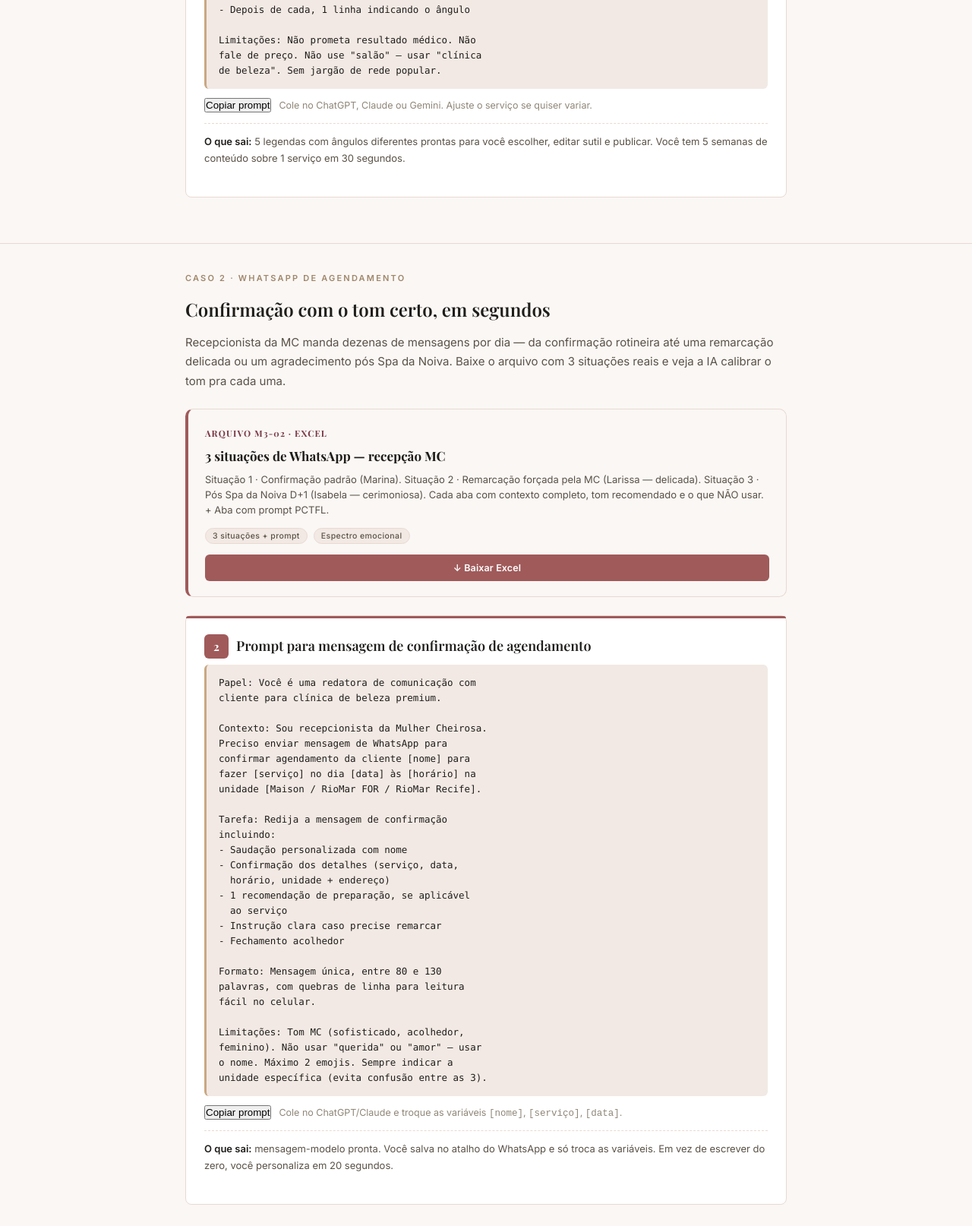
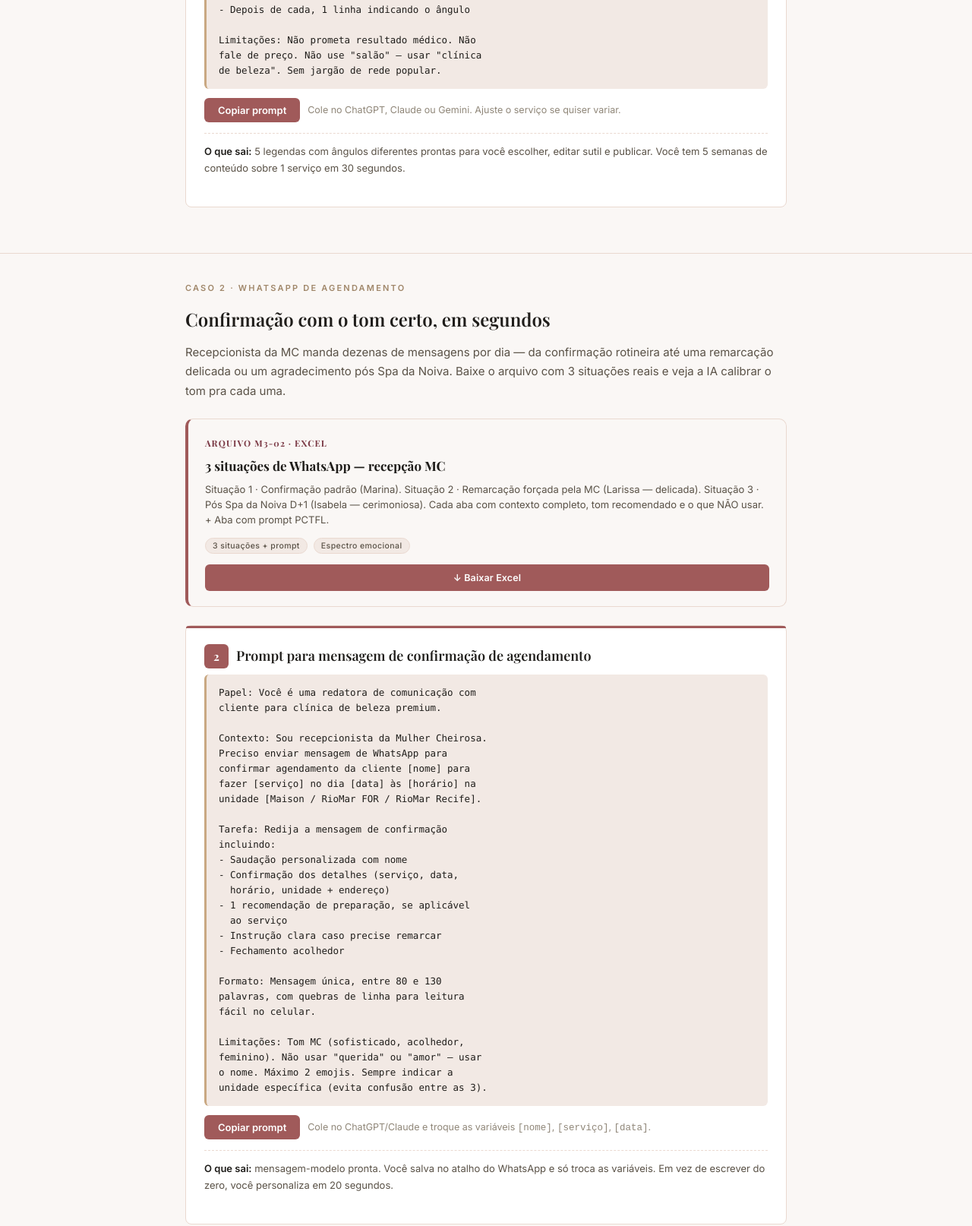
Before and after one commit to rslimaeng/workshop-ia-mulher-cheirosa, a plain HTML site: page m3/index.html in a window 1280 px wide. Shown: the part 1940-3554 px from the top of the page at 76% size. Drawn offline with nearby package versions, Linux system fonts and the light colour scheme.

Commit message:
M3: padronizar botão copiar prompt igual ao M2 (prompt-unico-btn)
Co-Authored-By: Claude Opus 4.7 <noreply@anthropic.com>

```diff
--- a/m3/index.html
+++ b/m3/index.html
@@ -234,7 +234,7 @@ Limitações: Não prometa resultado médico. Não
 fale de preço. Não use "salão" — usar "clínica
 de beleza". Sem jargão de rede popular.</div>
           <div style="margin-top:12px; display:flex; gap:10px; align-items:center; flex-wrap:wrap">
-            <button class="copy-btn" data-copy="m3-prompt-caso1">Copiar prompt</button>
+            <button class="prompt-unico-btn" data-copy="m3-prompt-caso1">Copiar prompt</button>
             <span style="font-size:12.5px; color:var(--ink-muted)">Cole no ChatGPT, Claude ou Gemini. Ajuste o serviço se quiser variar.</span>
           </div>
           <p class="outcome">
@@ -304,7 +304,7 @@ feminino). Não usar "querida" ou "amor" — usar
 o nome. Máximo 2 emojis. Sempre indicar a
 unidade específica (evita confusão entre as 3).</div>
           <div style="margin-top:12px; display:flex; gap:10px; align-items:center; flex-wrap:wrap">
-            <button class="copy-btn" data-copy="m3-prompt-caso2">Copiar prompt</button>
+            <button class="prompt-unico-btn" data-copy="m3-prompt-caso2">Copiar prompt</button>
             <span style="font-size:12.5px; color:var(--ink-muted)">Cole no ChatGPT/Claude e troque as variáveis <code>[nome]</code>, <code>[serviço]</code>, <code>[data]</code>.</span>
           </div>
           <p class="outcome">
@@ -378,7 +378,7 @@ frases genéricas como "sua opinião é
 importante". Não ser defensivo. Não citar
 nome de profissional. Tom sofisticado sempre.</div>
           <div style="margin-top:12px; display:flex; gap:10px; align-items:center; flex-wrap:wrap">
-            <button class="copy-btn" data-copy="m3-prompt-caso3">Copiar prompt</button>
+            <button class="prompt-unico-btn" data-copy="m3-prompt-caso3">Copiar prompt</button>
             <span style="font-size:12.5px; color:var(--ink-muted)">Use a <a href="../artefatos/index.html">avaliação da página de artefatos</a> como insumo.</span>
           </div>
           <p class="outcome">
```
